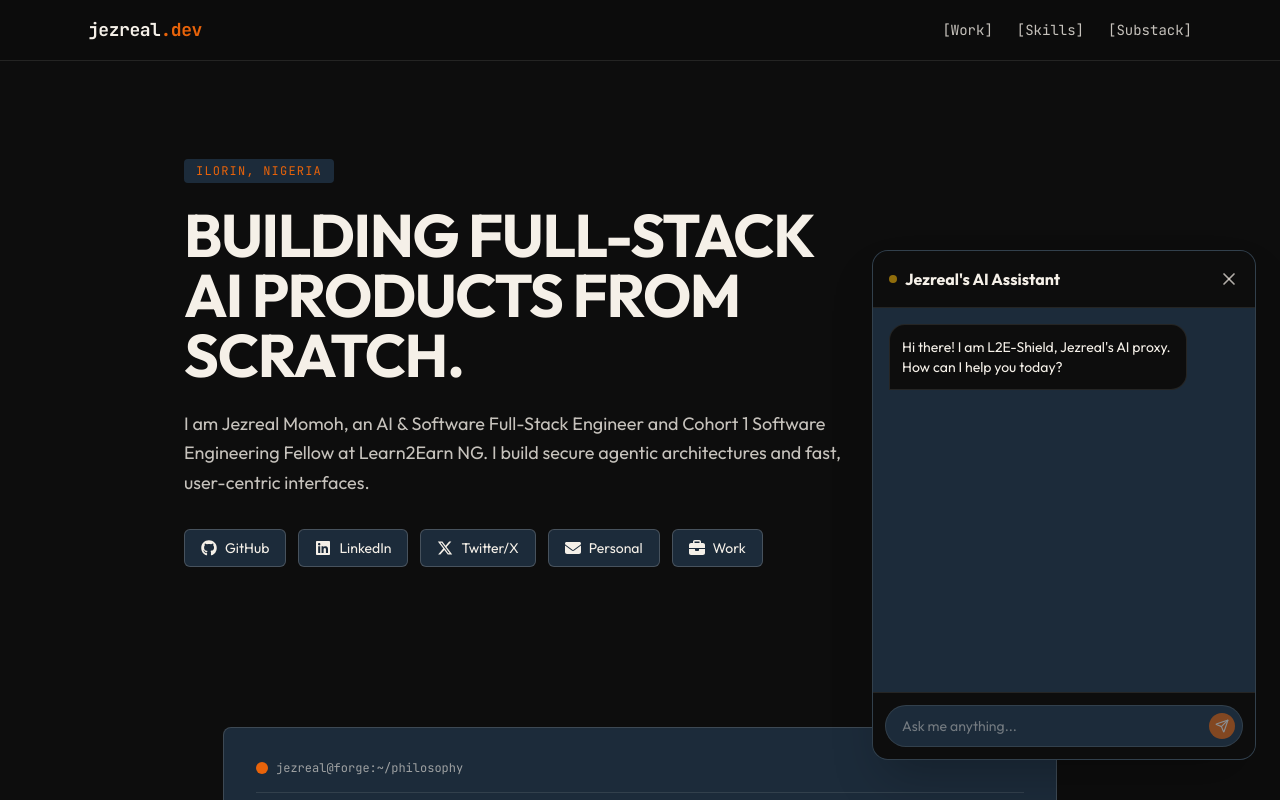
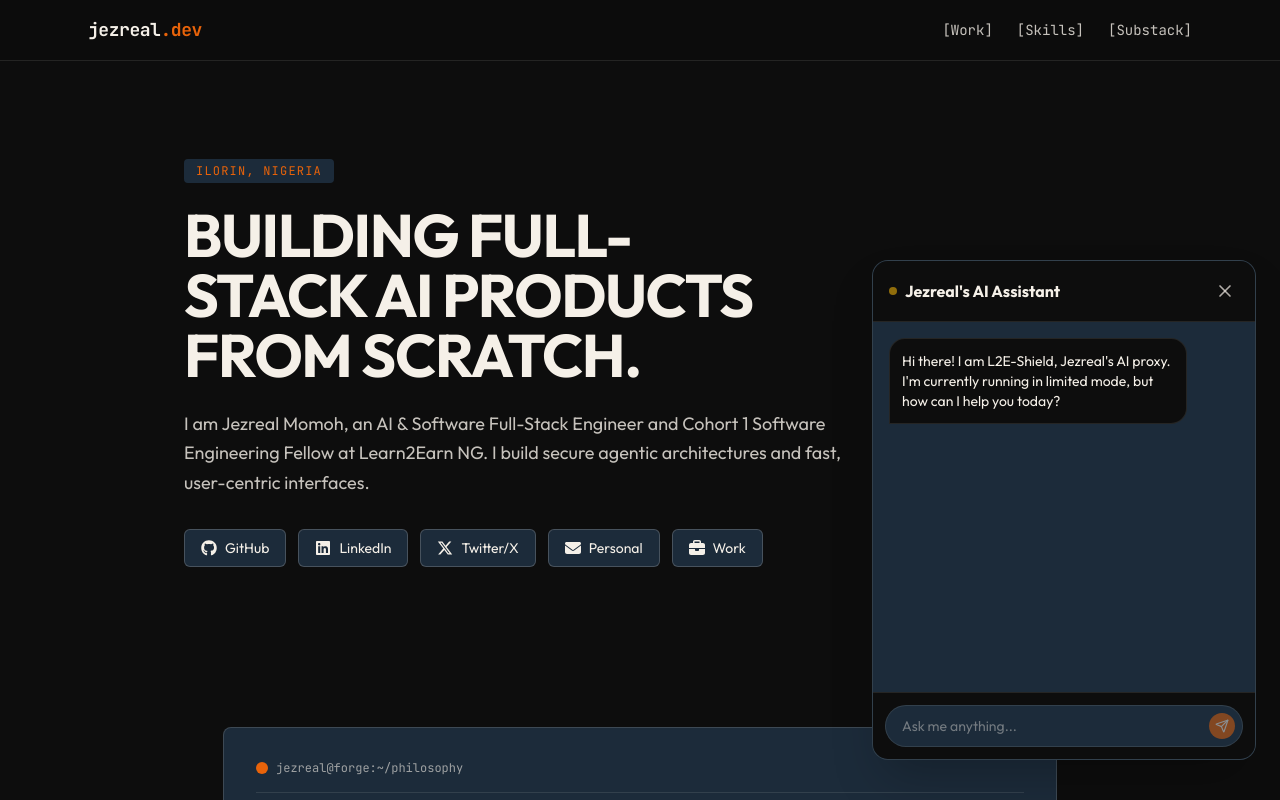
Before and after one commit to jezreal-dev/jezreal-momoh-portfolio, a Next.js app: page / in a window 1280 px wide. Both pictures are taken after a click on the button 1228 px from the left and 748 px from the top of the page. Shown: the top 800 px of the page. Built offline with nearby package versions, Linux system fonts and the light colour scheme; no server answers.

Commit message:
feat(ui): implement Native Modern Web UI and fix ChatWidget responsiveness

```diff
--- a/src/app/globals.css
+++ b/src/app/globals.css
@@ -17,4 +17,30 @@
     color: var(--color-forge-fg);
     font-family: var(--font-sans);
   }
+
+  h1, h2, h3, h4, h5, h6 {
+    text-wrap: balance;
+  }
+
+  p {
+    text-wrap: pretty;
+  }
+
+  /* Custom Scrollbar */
+  ::-webkit-scrollbar {
+    width: 10px;
+  }
+
+  ::-webkit-scrollbar-track {
+    background: var(--color-forge-bg);
+  }
+
+  ::-webkit-scrollbar-thumb {
+    background: var(--color-forge-card);
+    border-radius: 5px;
+  }
+
+  ::-webkit-scrollbar-thumb:hover {
+    background: var(--color-forge-accent);
+  }
 }
--- a/src/components/ChatWidget.tsx
+++ b/src/components/ChatWidget.tsx
@@ -11,7 +11,7 @@ type Message = {
 export default function ChatWidget() {
   const [isOpen, setIsOpen] = useState(false);
   const [messages, setMessages] = useState<Message[]>([
-    { role: "bot", text: "Hi there! I am L2E-Shield, Jezreal's AI proxy. How can I help you today?" }
+    { role: "bot", text: "Hi there! I am L2E-Shield, Jezreal's AI proxy. I'm currently running in limited mode, but how can I help you today?" }
   ]);
   const [input, setInput] = useState("");
   const [isLoading, setIsLoading] = useState(false);
@@ -60,30 +60,37 @@ export default function ChatWidget() {
 
     } catch (error) {
       console.error(error);
-      setMessages((prev) => [...prev, { role: "bot", text: "Network error. Please make sure the proxy is running." }]);
+      // Graceful offline fallback since we don't have a live URL yet
+      setMessages((prev) => [
+        ...prev,
+        {
+          role: "bot",
+          text: "My secure backend (L2E-Shield) is currently offline while we provision new cloud infrastructure! Please reach out to Jezreal directly at jezreelmomoh1234@gmail.com."
+        }
+      ]);
     } finally {
       setIsLoading(false);
     }
   };
 
   return (
-    <div className="fixed bottom-6 right-6 z-50 font-sans">
+    <div className="fixed bottom-4 right-4 sm:bottom-6 sm:right-6 z-50 font-sans flex flex-col items-end">
       {/* Chat Window */}
       {isOpen && (
-        <div className="mb-4 w-80 sm:w-96 bg-[#1C2B3A] border border-[#F5F0E8]/10 rounded-2xl shadow-2xl flex flex-col overflow-hidden transition-all duration-300 transform origin-bottom-right">
+        <div className="mb-4 w-[calc(100vw-2rem)] sm:w-96 h-[60vh] sm:h-[500px] max-h-[800px] bg-[#1C2B3A] border border-[#F5F0E8]/10 rounded-2xl shadow-2xl flex flex-col overflow-hidden transition-all duration-300 transform origin-bottom-right">
           {/* Header */}
-          <div className="bg-[#0D0D0D] p-4 flex justify-between items-center border-b border-[#F5F0E8]/10">
+          <div className="bg-[#0D0D0D] p-4 flex justify-between items-center border-b border-[#F5F0E8]/10 shrink-0">
             <div className="flex items-center gap-2">
               <div className="w-2 h-2 bg-[#FFBE0B] rounded-full animate-pulse"></div>
-              <h3 className="text-[#F5F0E8] font-bold">Jezreal's AI Assistant</h3>
+              <h3 className="text-[#F5F0E8] font-bold">Jezreal&apos;s AI Assistant</h3>
             </div>
-            <button onClick={() => setIsOpen(false)} className="text-[#F5F0E8]/70 hover:text-[#FFBE0B] transition-colors">
+            <button onClick={() => setIsOpen(false)} className="text-[#F5F0E8]/70 hover:text-[#FFBE0B] transition-colors p-1">
               <X size={20} />
             </button>
           </div>
 
           {/* Messages Area */}
-          <div className="h-96 overflow-y-auto p-4 flex flex-col gap-4 bg-[#1C2B3A]">
+          <div className="flex-1 overflow-y-auto p-4 flex flex-col gap-4 bg-[#1C2B3A]">
             {messages.map((msg, idx) => (
               <div key={idx} className={`flex ${msg.role === "user" ? "justify-end" : "justify-start"}`}>
                 <div className={`max-w-[85%] p-3 rounded-2xl text-sm ${msg.role === "user" ? "bg-[#E8630A] text-[#F5F0E8] rounded-br-none" : "bg-[#0D0D0D] text-[#F5F0E8] border border-[#F5F0E8]/10 rounded-bl-none"}`}>
@@ -103,7 +110,7 @@ export default function ChatWidget() {
           </div>
 
           {/* Input Area */}
-          <div className="p-3 bg-[#0D0D0D] border-t border-[#F5F0E8]/10">
+          <div className="p-3 bg-[#0D0D0D] border-t border-[#F5F0E8]/10 shrink-0">
             <form onSubmit={handleSend} className="flex items-center gap-2 relative">
               <input
                 type="text"
--- a/src/components/ProofOfWork.tsx
+++ b/src/components/ProofOfWork.tsx
@@ -82,7 +82,7 @@ export default function ProofOfWork() {
               {/* Project Card Header */}
               <div className="flex flex-wrap items-center justify-between gap-2 border-b border-forge-fg/10 pb-4 mb-4">
                 <div className="flex items-center gap-3">
-                  <span className="font-mono text-sm text-forge-accent">{project.id} //</span>
+                  <span className="font-mono text-sm text-forge-accent">{project.id} {"//"}</span>
                   <h3 className="font-sans text-xl font-bold text-forge-fg">{project.title}</h3>
                 </div>
                 {project.badge && (
--- a/src/components/SkillMatrix.tsx
+++ b/src/components/SkillMatrix.tsx
@@ -49,7 +49,7 @@ export default function SkillMatrix() {
 
       {/* Integration Highlight Callout */}
       <div className="mt-6 border border-forge-accent/20 bg-forge-accent/5 p-6 rounded-lg font-mono text-xs md:text-sm text-forge-fg/90 flex flex-col gap-2">
-        <span className="text-forge-accent font-bold">// KEY ENGINEERING LINKAGE</span>
+        <span className="text-forge-accent font-bold">{"//"} KEY ENGINEERING LINKAGE</span>
         <p>
           I write Python code for advanced LLM reasoning tasks and parser agents, linked to a performant Go API gateway designed for high-concurrency connections.
         </p>
```
